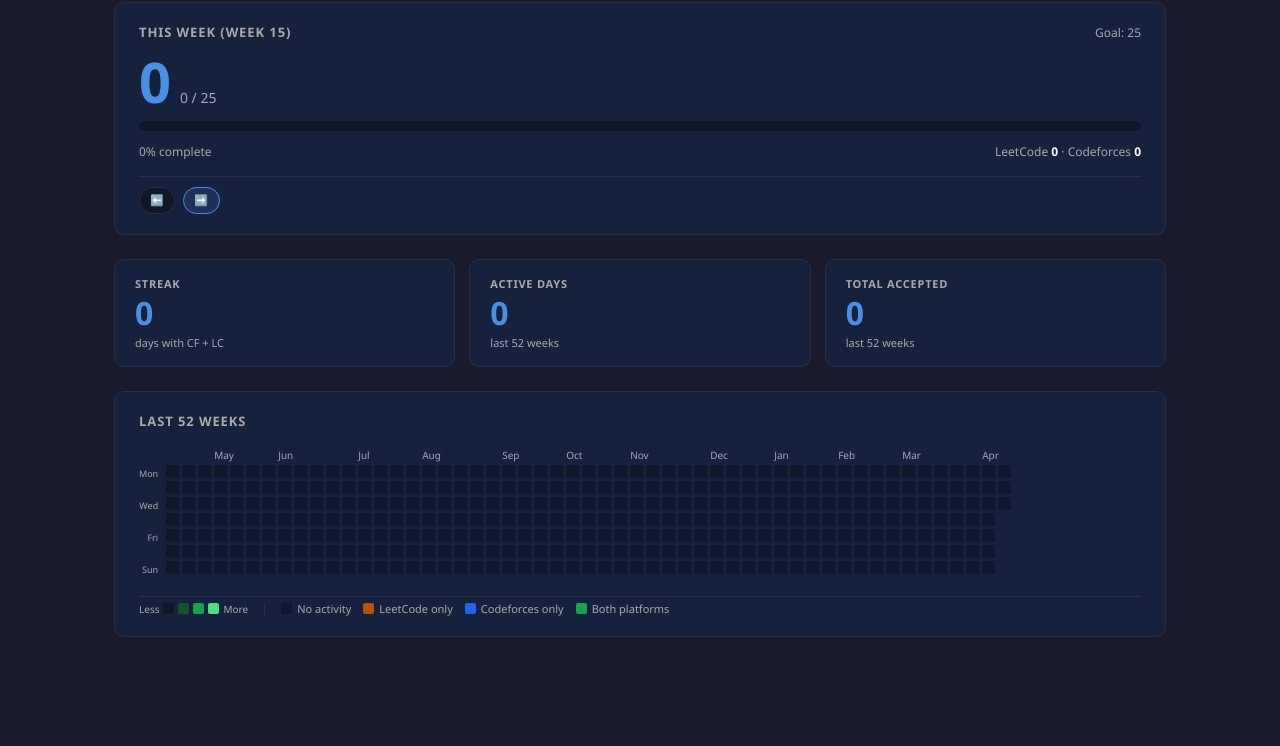
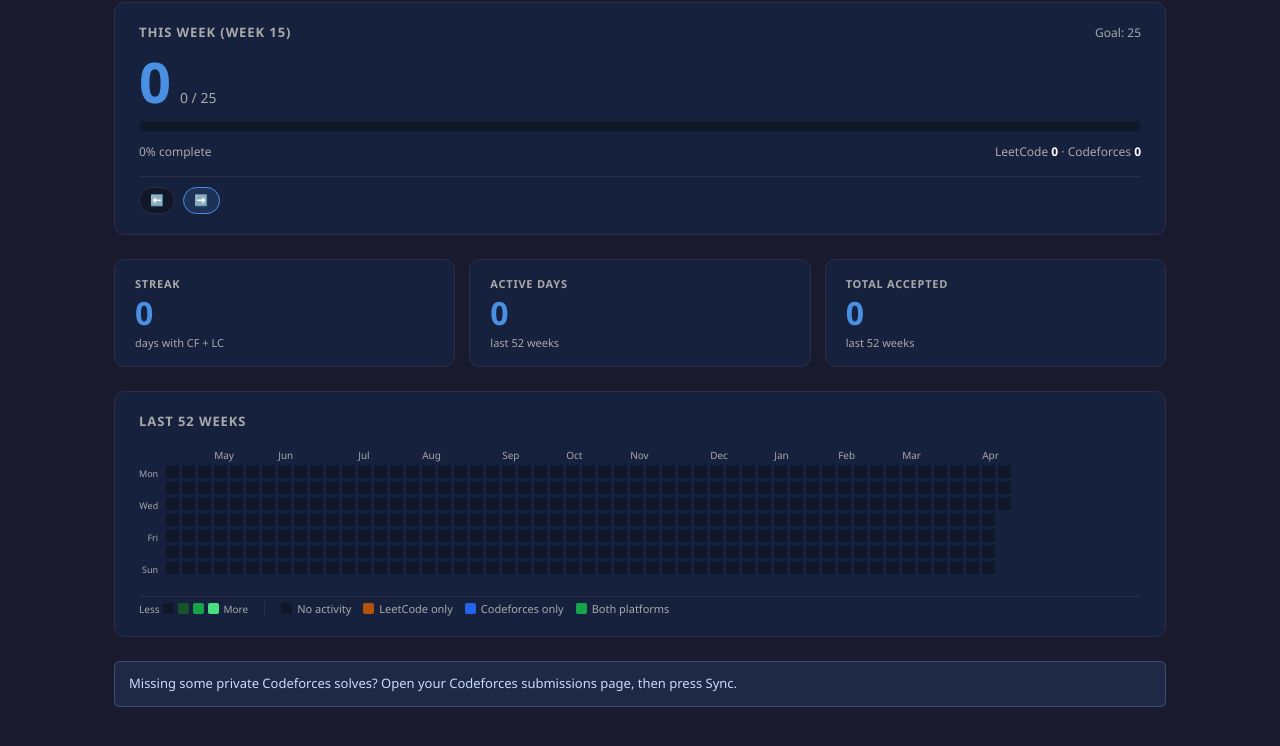
Before and after one commit to J0na555/CP-Lockin, a browser extension: page src/dashboard/dashboard.html in a window 1280 px wide. Shown: the part 80-826 px from the top of the page. Before the commit the page ends 800 px from the top, so only its background shows below. Drawn offline with Linux system fonts and the light colour scheme.

Commit message:
Add status banner for Codeforces sync notifications in dashboard

```diff
--- a/src/dashboard/dashboard.css
+++ b/src/dashboard/dashboard.css
@@ -94,6 +94,12 @@ body {
   background: rgba(232, 93, 117, 0.12);
   border: 1px solid rgba(232, 93, 117, 0.35);
   color: #ff9caf;
+}
+
+.status-banner--info {
+  background: rgba(74, 144, 226, 0.12);
+  border: 1px solid rgba(107, 168, 240, 0.3);
+  color: #c6ddff;
 }
 
 /* ---- Summary cards ---- */
--- a/src/dashboard/dashboard.html
+++ b/src/dashboard/dashboard.html
@@ -136,6 +136,10 @@
         </div>
       </section>
 
+      <div class="status-banner status-banner--info" role="note">
+        Missing some private Codeforces solves? Open your Codeforces submissions page, then press Sync.
+      </div>
+
     </div>
 
     <!-- Floating tooltip (populated by JS on cell hover) -->
```
